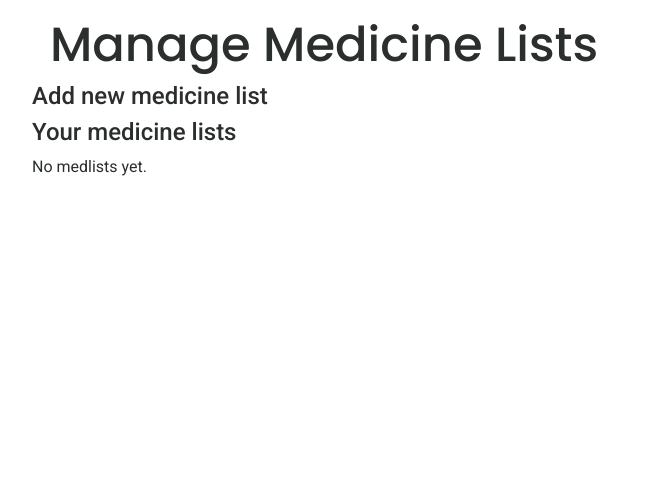
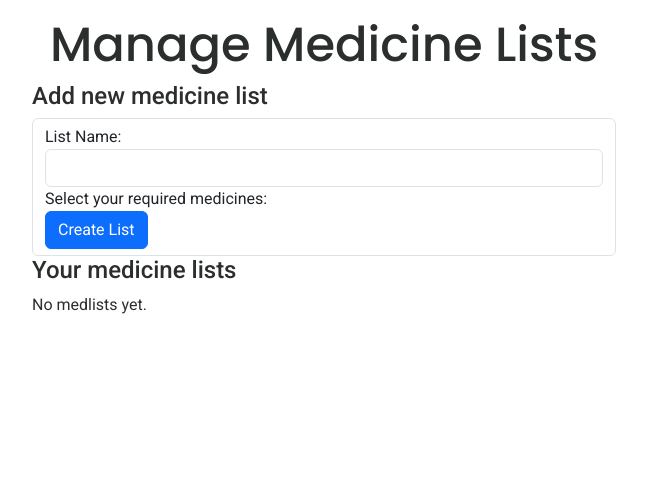
Before and after one commit to hanhan39/pharmap, a Django app: page /medicines in a window 1280 px wide. Shown: the part 75-571 px from the top of the page, without its empty margins (316-963 px from the left). Run offline with Django 5.2, Linux system fonts and the light colour scheme; the visitor is signed in with stand-in values (Sample User, id 1); data that the repository does not hold is empty; some libraries are stand-ins or nearby versions.

Commit message:
add medlists

```diff
--- a/pharmap/pmap/templates/pmap/medicines.html
+++ b/pharmap/pmap/templates/pmap/medicines.html
@@ -7,7 +7,22 @@
         <div class="content">
             <h1>Manage Medicine Lists</h1>
             <h4>Add new medicine list</h4>
-
+            {% if error %}
+                <p style="color:red;">{{ error }}</p>
+            {% endif %}
+            <form method="POST" class="form-control">
+                {% csrf_token %}
+                <label for="name">List Name:</label>
+                <input type="text" name="name" id="name" class="form-control" required>
+                <label>Select your required medicines:</label>
+                <br>
+                {% for med in medicines %}
+                    <input type="checkbox" name="medicines" value="{{ med.id }}" id="med{{ med.id }}">
+                    <label for="med{{ med.id }}">{{ med.brand }} ({{ med.generic }})</label>
+                    <br>
+                {% endfor %}
+                <button type="submit" class="btn btn-primary">Create List</button>
+            </form>
             <h4>Your medicine lists</h4>
             {% if medlists %}
                 <ul>
--- a/pharmap/pmap/views.py
+++ b/pharmap/pmap/views.py
@@ -7,6 +7,7 @@ from django.contrib.auth import (
 )
 from django.contrib import messages
 from django.urls import reverse
+from django.utils.timezone import now
 
 # Create your views here.
 @login_required
@@ -60,6 +61,7 @@ def results(request):
 @login_required
 def medicines(request):
     if request.method == 'GET':
+        medicines = Medicine.objects.all()
         medlists = MedList.objects.filter(user=request.user).prefetch_related('listitem_set__medicine')
 
         userdata = []
@@ -73,11 +75,30 @@ def medicines(request):
 
         context = {
             "user": request.user,
+            "medicines": medicines,
             "medlists": userdata,
         }
         return render(request, 'pmap/medicines.html', context)
     elif request.method == 'POST':
-        pass
+        name = request.POST.get('name')
+        medicine_ids = request.POST.getlist('medicines')
+
+        if len(medicine_ids) == 0:
+            return render(request, 'pmap/medicines.html', {
+                'error': 'Please select at least one medicine',
+                'medicines': Medicine.objects.all()
+            })
+
+        medlist = MedList.objects.create(
+            name=name,
+            user=request.user,
+            created_at=now()
+        )
+
+        for med_id in medicine_ids:
+            ListItem.objects.create(medlist=medlist, medicine_id=med_id)
+
+        return render(request, 'pmap/index.html', {"user": request.user})
 
 def login_view(request):
     if request.method == 'GET':
```
